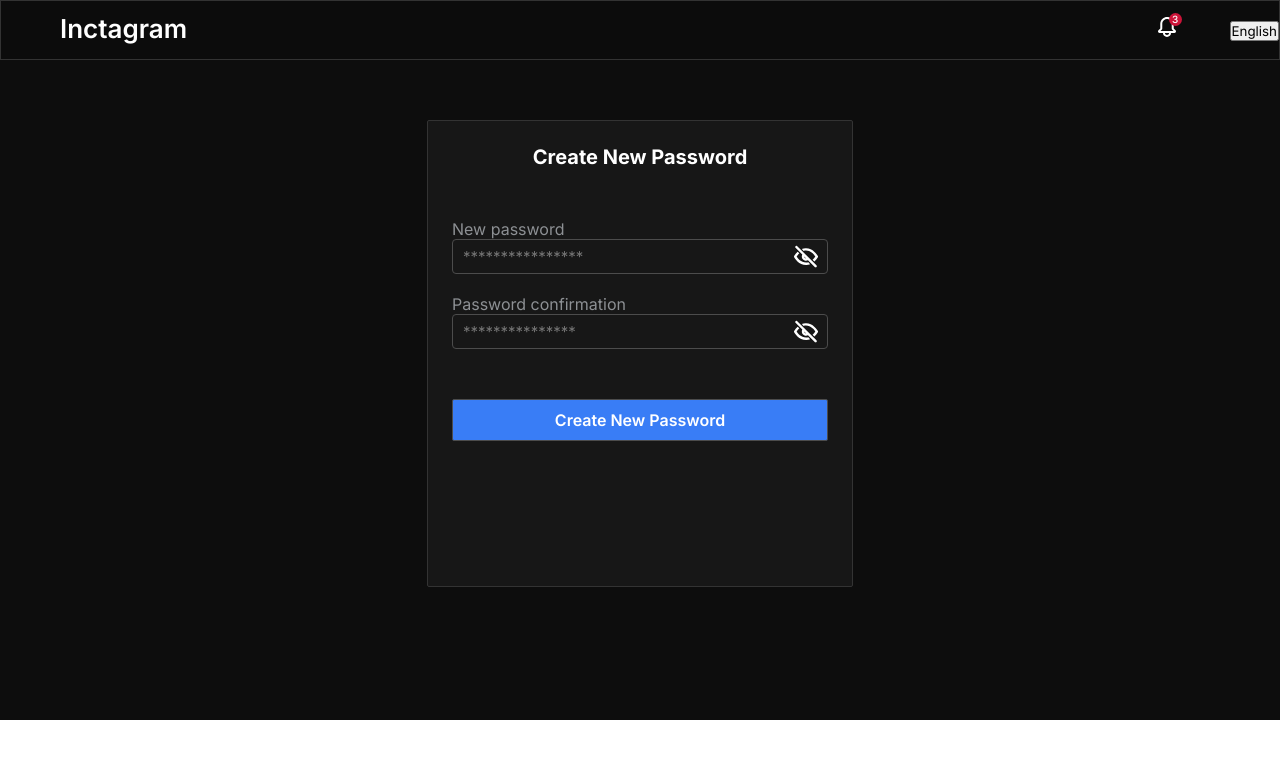
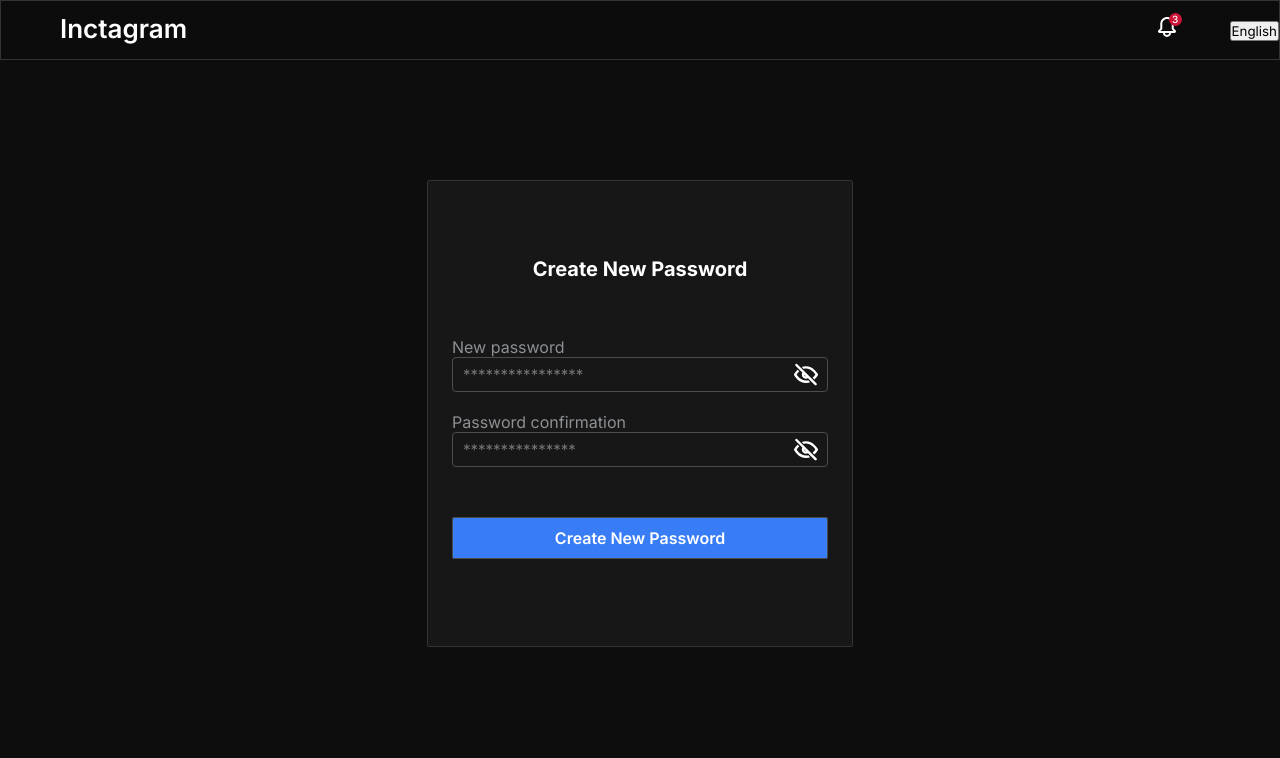
Before and after one commit to FightersForJustice/inctagram, a Next.js app: page /auth/recovery in a window 1280 px wide. Shown: the top 758 px of the page. Built offline with nearby package versions, Linux system fonts and the light colour scheme; sample sign-in values are in the browser's storage.

Commit message:
refactor: new password component

```diff
--- a/components/auth/NewPassword/CreateNewPassword.ts
+++ b/components/auth/NewPassword/CreateNewPassword.ts
@@ -1,15 +1,17 @@
 import { ICreateNewPassword } from "./NewPasswordTypes"
 
 export const CreateNewPassword = async (props: ICreateNewPassword) => {
-  const { recoveryCode, router, password, passwordCreateMutation, setServerError } = props
+  const { recoveryCode, router, password, passwordCreateMutation, setServerError, setIsSucceed } = props
 
   if (typeof recoveryCode !== 'string') return;
+  setIsSucceed(true)
   const response = await passwordCreateMutation({ recoveryCode, newPassword: password })
     .unwrap()
     .then(() => {
       router.push('/auth/success')
     })
     .catch((error: any) => {
+      setIsSucceed(false)
       switch (error.status) {
         case 400: setServerError(error.data.messages[0].message);
         case 429: setServerError(error.data.messages[0].message);
--- a/components/auth/NewPassword/NewPassword.module.scss
+++ b/components/auth/NewPassword/NewPassword.module.scss
@@ -3,10 +3,9 @@
 .mainContainer {
   background-color: #0d0d0d;
   width: 100%;
-  height: 660px;
+  height: calc(100vh - 60px);
   display: flex;
   justify-content: center;
-  padding-top: 60px;
 }
 
 .form_wrapper {
@@ -18,8 +17,12 @@
   padding: 24px 24px 36px;
   text-align: center;
   display: flex;
+  position: relative;
   flex-direction: column;
+  justify-content: center;
+  justify-items: center;
   font-family: Inter;
+  margin-top: 120px;
 }
 
 .form_wrapper form {
@@ -29,19 +32,23 @@
 
 .FormRoot {
   width: 100%;
-  margin-top: 30px;
+  margin-top: 0px;
 }
 
 .link {
-  color: white;
+  color: #397df6;
   text-decoration: none;
-  margin: 15px;
+  font-size: 16px;
+  font-weight: 600;
+  display: block;
+  margin-top: 32px;
 }
 
 .header {
   color: white;
   font-weight: 700;
   font-size: 20px;
+  margin-bottom: 36px;
 }
 
 .input_wrapper {
@@ -51,9 +58,11 @@
 
 .error_message {
   color: #8d9094;
-  margin-top: 20px
+  margin-top: 20px;
 }
 
 .modal {
-  margin-top: -200px;
+  position: absolute;
+  left:50%;
+  transform: translate(-50%);
 }
--- a/components/auth/NewPassword/NewPassword.tsx
+++ b/components/auth/NewPassword/NewPassword.tsx
@@ -12,8 +12,7 @@ const NewPassword = (props: INewPasswordProps) => {
   const {
     errors,
     serverError,
-    isRecoverLoading,
-    isCreatePasswordLoading,
+    isLoaderShown,
     password,
     confirmPassword,
     register,
@@ -27,13 +26,14 @@ const NewPassword = (props: INewPasswordProps) => {
   return (
     <div className={style.mainContainer}>
       <div className={style.form_wrapper}>
-        {(isRecoverLoading || isCreatePasswordLoading) && (
+        {isLoaderShown && (
           <div className={style.modal}>
             <Loading />
           </div>
         )}
-        <h1 className={style.header}>{translate('Create_New_Password')}</h1>
-        <form className={style.FormRoot} onSubmit={handleSubmit(onSubmit)}>
+        <form className={style.FormRoot} onSubmit={handleSubmit(onSubmit)}
+          style={{ visibility: isLoaderShown ? 'hidden' : 'visible' }}>
+          <h1 className={style.header}>{translate('Create_New_Password')}</h1>
           <div className={style.input_wrapper}>
             <PasswordInput
               validation={{
--- a/components/auth/NewPassword/NewPasswordContainer.tsx
+++ b/components/auth/NewPassword/NewPasswordContainer.tsx
@@ -11,6 +11,7 @@ const NewPasswordContainer: FC<PropsWithChildren<{}>> = ({ children }) => {
   const { register, handleSubmit, clearErrors, formState: { errors }, }
     = useForm<IFormInput>({ mode: 'onSubmit' })
   const router = useRouter()
+  const [isSucceed, setIsSucceed] = useState(false)
   const [password, setPassword] = useState('')
   const [confirmPassword, setConfirmPassword] = useState('')
   const [serverError, setServerError] = useState('')
@@ -24,7 +25,7 @@ const NewPasswordContainer: FC<PropsWithChildren<{}>> = ({ children }) => {
 
   const onSubmit: SubmitHandler<IFormInput> = async (data) => {
     const { password } = data
-    CreateNewPassword({ recoveryCode, router, password, passwordCreateMutation, setServerError })
+    CreateNewPassword({ recoveryCode, router, password, passwordCreateMutation, setServerError, setIsSucceed })
   }
   const handleChange = (e: ChangeEvent<HTMLInputElement>, setValue: any) => {
     clearErrors()
@@ -37,8 +38,7 @@ const NewPasswordContainer: FC<PropsWithChildren<{}>> = ({ children }) => {
       handleChange={handleChange}
       errors={errors}
       serverError={serverError}
-      isRecoverLoading={isRecoverLoading}
-      isCreatePasswordLoading={isCreatePasswordLoading}
+      isLoaderShown={isSucceed || isRecoverLoading || isCreatePasswordLoading}
       password={password}
       confirmPassword={confirmPassword}
       setConfirmPassword={setConfirmPassword}
--- a/components/auth/NewPassword/NewPasswordTypes.ts
+++ b/components/auth/NewPassword/NewPasswordTypes.ts
@@ -12,8 +12,7 @@ export interface IFormInput {
 }
 
 export interface INewPasswordProps {
-  isRecoverLoading: boolean
-  isCreatePasswordLoading: boolean
+  isLoaderShown: boolean
   password: string
   confirmPassword: string
   errors: FieldErrors<IFormInput>
@@ -35,6 +34,7 @@ export interface ICheckRecoveryCode {
 
 export interface ICreateNewPassword {
   setServerError: Dispatch<SetStateAction<string>>
+  setIsSucceed: Dispatch<SetStateAction<boolean>>
   recoveryCode: string | string[] | undefined
   passwordCreateMutation: (arg: NewPasswordParamsData) => MutationActionCreatorResult<MutationDefinition<NewPasswordParamsData, BaseQueryFn<string | FetchArgs, unknown, FetchBaseQueryError, {}, FetchBaseQueryMeta>, never, void | ServerErrorResponse, "authApi">>
   router: NextRouter
```
